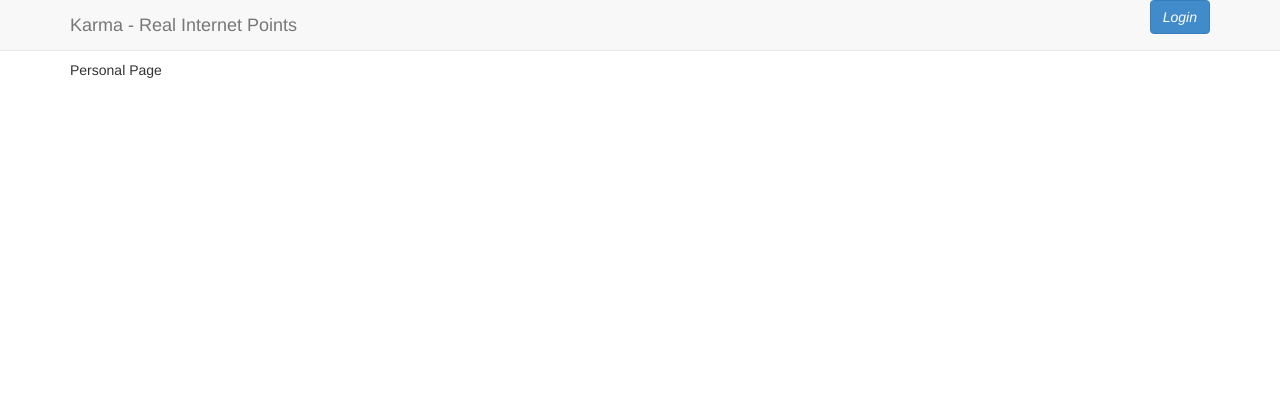
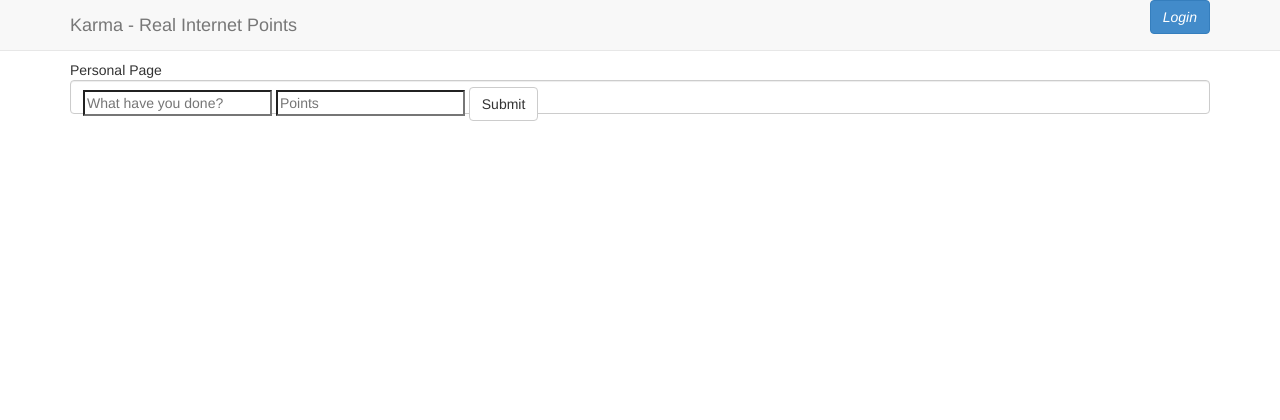
Before and after one commit to bit-bots/karma, a Django app: template karma/karma/templates/karma/personal.html in a window 1280 px wide. Shown: the top 420 px of the page. Run offline with Django 3.2, Linux system fonts and the light colour scheme; the template is opened without the code that fills it, so the values that code supplies are empty; some libraries are stand-ins or nearby versions.

Commit message:
Initial working Forms

```diff
--- a/karma/karma/models.py
+++ b/karma/karma/models.py
@@ -4,6 +4,6 @@ from django.db import models
 
 class KarmaPoints(models.Model):
     user = models.ForeignKey(User)
-    time = models.DateTimeField()
+    time = models.DateTimeField(auto_now_add=True)
     points = models.PositiveIntegerField()
     description = models.CharField(max_length=200)
--- a/karma/karma/templates/karma/personal.html
+++ b/karma/karma/templates/karma/personal.html
@@ -5,5 +5,22 @@
 
 Personal Page
 
+    <div class="form-control">
+        <form action="{% url 'karma_personal' %}" method="post">
+            {% csrf_token %}
+            <input type="text" name="{{ form.description.name }}" value="{{ form.description.value|default_if_none:'' }}" placeholder="What have you done?" required="required" />
+            <input type="number" name="{{ form.points.name }}" value="{{ form.points.value }}" placeholder="Points" required="required" />
+            <input type="submit" name="submit" value="Submit" class="btn btn-default" />
+        </form>
+    </div>
 
+    <div>
+    <table>
+        {% for point in points %}
+            <tr>
+            <td>{{ point.points }}</td>
+            <td>{{ point.description }}</td>
+            </tr>
+    {% endfor %}
+    </table></div>
 {% endblock %}
--- /dev/null
+++ b/karma/karma/templates/karma/score_list.html
@@ -0,0 +1,3 @@
+<div class="score">
+    Bla
+</div>
```
Also changed, not shown: karma/karma/forms.py (added, +9 -0 lines), karma/karma/views.py (+19 -1 lines), karma/karma/migrations/0001_initial.py (added), karma/karma/migrations/0002_auto_20170224_1637.py (added), karma/karma/migrations/__init__.py (added).
